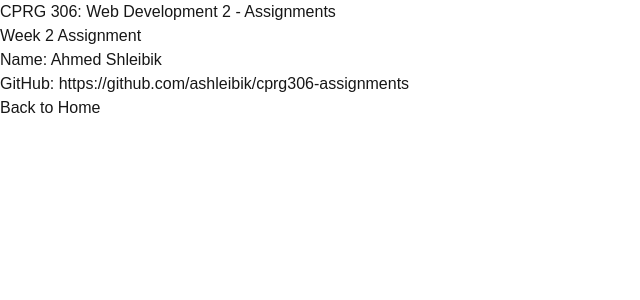
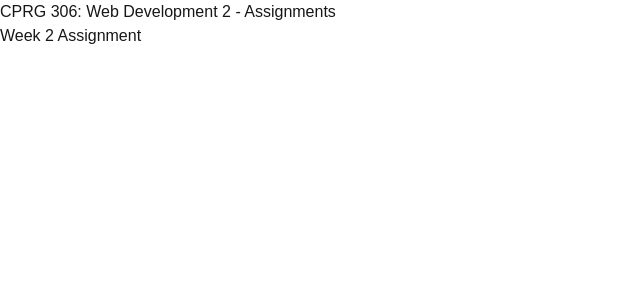
Before and after one commit to ashleibik/cprg306-assignments, a Next.js app: page /week-2 in a window 1280 px wide. Shown: the top 300 px of the page, without its empty margins (0-640 px from the left). Built offline with nearby package versions, Linux system fonts and the light colour scheme.

Commit message:
Clean up root page for Week 2

```diff
--- a/app/week-2/page.tsx
+++ b/app/week-2/page.tsx
@@ -1,15 +1,10 @@
 import Link from "next/link";
-import StudentInfo from "./student.info";
 
-export default function Page() {
+export default function Home() {
   return (
     <main>
       <h1>CPRG 306: Web Development 2 - Assignments</h1>
-      <h2>Week 2 Assignment</h2>
-
-      <StudentInfo />
-
-      <Link href="/">Back to Home</Link>
+      <Link href="/week-2">Week 2 Assignment</Link>
     </main>
   );
 }
```
